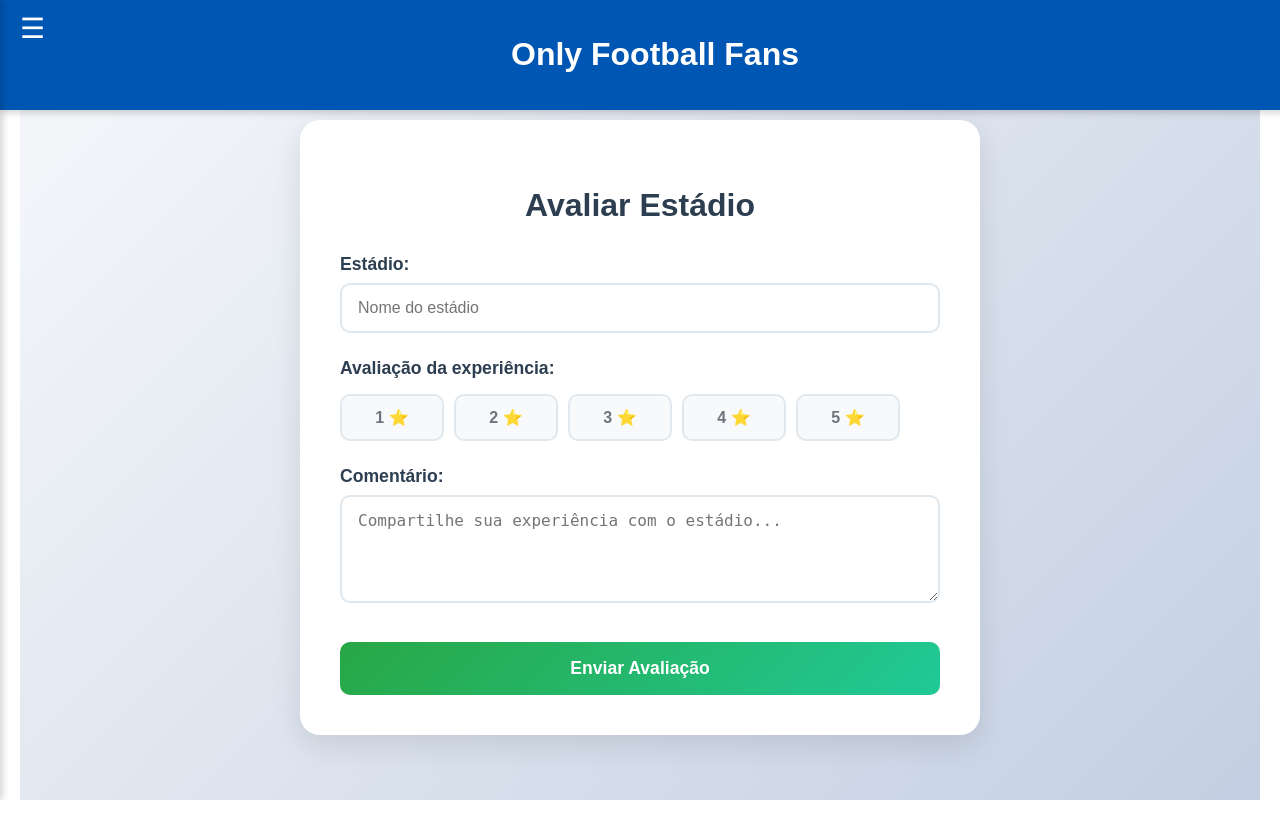
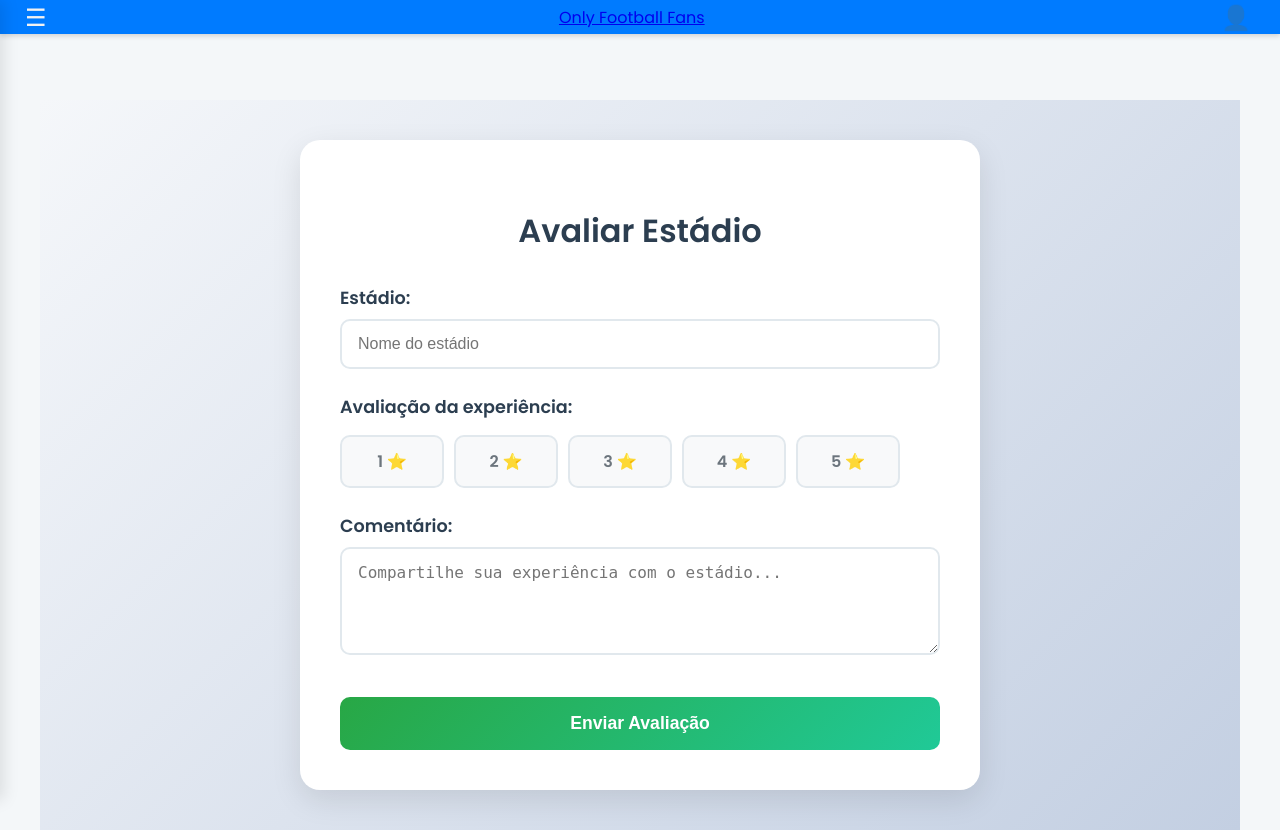
Before and after one commit to Amfgs/projeto-Only-Football-Fans, a Django app: page /emocao/nova-avaliacao/ in a window 1280 px wide. Before the commit the page ends 800 px from the top, so only its background shows below. Run offline with Django 5.2, Linux system fonts and the light colour scheme; a user stored in the database is signed in; data comes from the database, SQL or seed files in the repository; parts of the project's set-up code (start-up, migrations or seed data) failed here and were passed over.

Commit message:
base.html melhorado

```diff
--- a/templates/base.html
+++ b/templates/base.html
@@ -3,202 +3,259 @@
 <head>
     <meta charset="UTF-8">
     <title>OFF</title>
+    <link rel="preconnect" href="https://fonts.googleapis.com">
+    <link rel="preconnect" href="https://fonts.gstatic.com" crossorigin>
+    <link href="https://fonts.googleapis.com/css2?family=Poppins:wght@400;500;600;700&display=swap" rel="stylesheet">
+
+    {% block extra_head %}{% endblock %}
+
     <style>
-        /* Reset básico */
+        /* ===========================
+         * VARIÁVEIS DE DESIGN
+         * ===========================
+        */
+        :root {
+            --sidebar-width: 240px;
+
+            /* --- MUDANÇA AQUI --- */
+            --sidebar-bg: #004a99; /* De #1d2d35 para Azul Escuro */
+            /* --- FIM DA MUDANÇA --- */
+
+            --header-bg: var(--accent-blue);
+            --content-bg: #f4f7f9;
+            --text-light: #f1f1f1;
+            --text-dark: #1d2d35;
+            --accent-blue: #007bff;
+            --accent-blue-hover: #0069d9;
+            --border-color-light: #e1e8ed;
+        }
+
+        /* ===========================
+         * RESET BÁSICO E BODY
+         * ===========================
+        */
         body {
             margin: 0;
-    font-family: Arial, Helvetica, sans-serif;
+            font-family: 'Poppins', sans-serif;
             display: flex;
             height: 100vh;
-    transition: margin-left 0.3s ease;
+            background-color: var(--content-bg);
+            color: var(--text-dark);
+            transition: margin-left 0.3s cubic-bezier(0.4, 0, 0.2, 1);
         }
 
-/* Cabeçalho */
+        /* ===========================
+         * HEADER (BARRA SUPERIOR)
+         * ===========================
+        */
         .header {
             position: fixed;
             top: 0;
-    left: 200px; /* Posição inicial (com sidebar) */
-    width: calc(100% - 200px); /* Largura inicial */
-    background-color: #0056b3;
-    color: #ffffff;
-    padding: 15px;
-    text-align: center;
+            left: var(--sidebar-width);
+            width: calc(100% - var(--sidebar-width));
+            background-color: var(--header-bg);
+            color: var(--text-light);
+            box-shadow: 0 2px 5px rgba(0, 0, 0, 0.15);
+            padding: 15px 25px;
             z-index: 10;
-    box-shadow: 0 2px 8px rgba(0, 0, 0, 0.2);
-    transition: left 0.3s ease, width 0.3s ease;
+            transition: left 0.3s cubic-bezier(0.4, 0, 0.2, 1),
+                        width 0.3s cubic-bezier(0.4, 0, 0.2, 1);
+
+            display: flex;
+            align-items: center;
+            justify-content: space-between;
+            height: 34px;
         }
 
-/* ======================= */
-/* NOVO CSS ADICIONADO     */
-/* ======================= */
-/* Estiliza o link dentro do H1 */
-.header h1 a {
-    color: inherit; /* Herda a cor branca do .header */
-    text-decoration: none; /* Remove o sublinhado */
-    transition: color 0.3s ease;
-}
-.header h1 a:hover {
-    color: #ddd; /* Um hover sutil */
-}
-/* ======================= */
-/* FIM DO NOVO CSS         */
-/* ======================= */
-
-
-/* Estilo para o ícone "hambúrguer" */
-.menu-toggle {
-    position: absolute;
-    left: 15px;
-    top: 10px;
-    font-size: 28px;
-    color: white;
-    cursor: pointer;
-    z-index: 11;
-    padding: 5px;
-    line-height: 1;
+        .header h1 {
+           display: none;
         }
 
+        /* Ícone "Hambúrguer" */
+        .menu-toggle {
+            position: static;
+            font-size: 24px;
+            color: var(--text-light);
+            cursor: pointer;
+            transition: color 0.2s ease;
+        }
         .menu-toggle:hover {
-    color: #ddd;
+            color: #ffffff;
         }
 
-/* Sidebar */
+        /* ÍCONE DE PERFIL/CONFIGURAÇÕES */
+        .header-user-icon {
+            font-size: 1.5rem;
+            text-decoration: none;
+            color: var(--text-light);
+            display: flex;
+            align-items: center;
+            justify-content: center;
+            padding: 4px;
+            border-radius: 50%;
+            transition: color 0.2s ease, background-color 0.2s ease;
+        }
+        .header-user-icon:hover {
+            color: #ffffff;
+            background-color: var(--accent-blue-hover);
+        }
+
+        /* ===========================
+         * SIDEBAR (MENU LATERAL)
+         * ===========================
+        */
         .sidebar {
-    width: 200px;
-    background: linear-gradient(to bottom, #007bff, #3399ff);
-    color: #ffffff;
-    padding-top: 20px;
+            width: var(--sidebar-width);
+            background: var(--sidebar-bg);
+            color: var(--text-light);
             position: fixed;
             top: 0;
             bottom: 0;
-    box-shadow: 2px 0 8px rgba(0, 0, 0, 0.2);
-    transform: translateX(0); /* Começa visível */
-    transition: transform 0.3s ease;
+            box-shadow: 4px 0 15px rgba(0, 0, 0, 0.1);
+
+            transform: translateX(0);
+            transition: transform 0.3s cubic-bezier(0.4, 0, 0.2, 1);
             z-index: 20;
+
+            display: flex;
+            flex-direction: column;
+            padding: 0;
         }
 
-.sidebar p {
+        .sidebar-header {
+            padding: 20px 25px;
             text-align: center;
-    font-weight: bold;
-    margin-bottom: 15px;
-    color: #ffffff;
+            /* Linha divisória sutil para o novo azul */
+            border-bottom: 1px solid #0060c4;
+        }
+        .sidebar-header h2 {
+            margin: 0;
+            font-size: 1.5rem;
+            font-weight: 700;
+        }
+        .sidebar-header h2 a {
+            color: var(--text-light);
+            text-decoration: none;
+            letter-spacing: 1px;
         }
 
         .sidebar ul {
             list-style: none;
-    padding: 0;
+            padding: 15px;
+            margin: 0;
+            flex-grow: 1;
+            overflow-y: auto;
         }
 
         .sidebar ul li {
-    padding: 10px 15px;
-    transition: background-color 0.3s ease;
+            padding: 4px 0;
         }
 
-.sidebar ul li a,
-.sidebar ul li form button {
+        .sidebar-link {
             text-decoration: none;
-    color: #ffffff;
-    display: block;
-    width: 100%;
-    text-align: left;
+            color: var(--text-light);
             background: none;
             border: none;
             cursor: pointer;
-    font-size: 15px;
-    transition: color 0.3s ease, background-color 0.3s ease;
+            font-family: 'Poppins', sans-serif;
+            font-size: 0.95rem;
+            font-weight: 500;
+
+            display: flex;
+            align-items: center;
+            gap: 12px;
+
+            width: 100%;
+            text-align: left;
+            padding: 12px 15px;
+            border-radius: 8px;
+            transition: background-color 0.2s ease, color 0.2s ease;
         }
 
-.sidebar ul li:hover {
-    background-color: #66b3ff;
+        .sidebar-link:hover {
+            /* O hover agora é o azul MÉDIO, que se destaca no azul ESCURO */
+            background-color: var(--accent-blue);
+            color: #ffffff;
         }
 
-/* Conteúdo principal */
-.content {
-    margin-left: 200px; /* Margem inicial */
-    padding: 80px 20px 20px;
-    width: calc(100% - 200px);
-    transition: margin-left 0.3s ease;
+        .sidebar-link .icon {
+            font-size: 1.2rem;
+            width: 20px;
+            text-align: center;
         }
 
-/* ======================================= */
-/* ESTADOS DE MENU ESCONDIDO (TOGGLE) */
-/* ======================================= */
+        .sidebar ul li form {
+            margin: 0;
+        }
 
-/* Quando o 'body' tiver a classe '.sidebar-hidden' */
+        /* Divisória (hr) */
+        .sidebar hr {
+             border: 0;
+             border-top: 1px solid #0060c4; /* Mesmo tom da borda do header */
+             margin: 10px 0;
+        }
 
+        /* ===========================
+         * CONTEÚDO PRINCIPAL
+         * ===========================
+        */
+        .content {
+            margin-left: var(--sidebar-width);
+            padding: 100px 40px 40px;
+            width: calc(100% - var(--sidebar-width) - 80px);
+            transition: margin-left 0.3s cubic-bezier(0.4, 0, 0.2, 1),
+                        width 0.3s cubic-bezier(0.4, 0, 0.2, 1);
+            background-color: var(--content-bg);
+            box-sizing: border-box;
+        }
+
+        /* ===========================
+         * ESTADO DE MENU ESCONDIDO
+         * ===========================
+        */
         body.sidebar-hidden .sidebar {
-    /* Move a sidebar para fora da tela */
             transform: translateX(-100%);
         }
 
         body.sidebar-hidden .header {
-    /* Expande o header para ocupar 100% da tela */
             left: 0;
             width: 100%;
+            box-sizing: border-box;
         }
 
         body.sidebar-hidden .content {
-    /* Expande o conteúdo para ocupar 100% da tela */
             margin-left: 0;
             width: 100%;
         }
 
-/* ... (restante do seu CSS do modal e card) ... */
+        /* ===========================
+         * MODAL POPUP (Seu CSS original)
+         * ===========================
+        */
         .modal {
-    display: none;
-    position: fixed;
-    z-index: 100;
-    left: 0;
-    top: 0;
-    width: 100%;
-    height: 100%;
-    overflow: auto;
-    background-color: rgba(0,0,0,0.7);
+            display: none; position: fixed; z-index: 100;
+            left: 0; top: 0; width: 100%; height: 100%;
+            overflow: auto; background-color: rgba(0,0,0,0.7);
         }
-
         .modal-content {
-    background-color: #fefefe;
-    margin: 5% auto;
-    padding: 20px;
-    border-radius: 8px;
-    width: 80%;
-    max-width: 800px;
+            background-color: #fefefe; margin: 5% auto; padding: 20px;
+            border-radius: 8px; width: 80%; max-width: 800px;
         }
-
         .modal-header {
-    display: flex;
-    justify-content: space-between;
-    align-items: center;
-    margin-bottom: 10px;
+            display: flex; justify-content: space-between;
+            align-items: center; margin-bottom: 10px;
         }
-
         .close {
-    color: #aaa;
-    font-size: 28px;
-    font-weight: bold;
-    cursor: pointer;
+            color: #aaa; font-size: 28px; font-weight: bold; cursor: pointer;
         }
-
-.close:hover {
-    color: #000;
-}
-
+        .close:hover { color: #000; }
         .card {
-    border: 1px solid #ccc;
-    border-radius: 5px;
-    padding: 15px;
-    margin-bottom: 10px;
-    display: flex;
-    justify-content: space-between;
+            border: 1px solid #ccc; border-radius: 5px; padding: 15px;
+            margin-bottom: 10px; display: flex; justify-content: space-between;
             align-items: center;
         }
-
-.card button {
-    padding: 5px 10px;
-    cursor: pointer;
-}
+        .card button { padding: 5px 10px; cursor: pointer; }
     </style>
-    {% block extra_head %}{% endblock %}
 </head>
 
 <body class="sidebar-hidden">
@@ -206,25 +263,56 @@ body.sidebar-hidden .content {
     <div class="header">
         <span class="menu-toggle" id="menuToggle">&#9776;</span>
 
-        <h1>
-            <a href="{% url 'core:home' %}">Only Football Fans</a>
-        </h1>
+        <a href="{% url 'core:home' %}" title="Home">
+            Only Football Fans
+        </a>
+
+        <a href="{% url 'core:perfil' %}" class="header-user-icon" title="Configurações e Perfil">
+            👤
+        </a>
+
         </div>
 
     <div class="sidebar">
-        <p><strong>Menu</strong></p>
+        <div class="sidebar-header">
+            <h2><a href="{% url 'core:home' %}">O . F . F .</a></h2>
+        </div>
+
         <ul>
-            <li><a href="{% url 'core:avaliacao_inicio' %}">Avaliar Estádio</a></li>
-            <li><a href="#" onclick="abrirModal()">Avaliar Partida</a></li>
-            <li><a href="{% url 'core:lista_partidas' %}">Histórico</a></li>
-            <li><a href="{% url 'core:galeria' %}">Galeria</a></li>
-            <li><a href="{% url 'core:registrar_partida' %}">Registrar Partidas</a></li>
-            <li><a href="{% url 'core:lista_links' %}">Assistir jogos</a></li>
-            <li><a href="{% url 'core:perfil' %}">Configurações</a></li>
+            <li><a href="{% url 'core:home' %}" class="sidebar-link">
+                <span class="icon">🏠</span>Página Inicial
+            </a></li>
+            <li><a href="{% url 'core:registrar_partida' %}" class="sidebar-link">
+                <span class="icon">➕</span>Registrar Partida
+            </a></li>
+            <li><a href="{% url 'core:lista_partidas' %}" class="sidebar-link">
+                <span class="icon">📊</span>Histórico
+            </a></li>
+            <li><a href="{% url 'core:avaliacao_inicio' %}" class="sidebar-link">
+                <span class="icon">⭐</span>Avaliar Estádio
+            </a></li>
+            <li><a href="{% url 'core:galeria' %}" class="sidebar-link">
+                <span class="icon">📸</span>Galeria
+            </a></li>
+            <li><a href="{% url 'core:lista_links' %}" class="sidebar-link">
+                <span class="icon">🔗</span>Assistir Jogos
+            </a></li>
+
+            <li><a href="#" onclick="abrirModal()" class="sidebar-link">
+                <span class="icon">🏟️</span>Avaliar Partida
+            </a></li>
+
+            <hr>
+
+            <li><a href="{% url 'core:perfil' %}" class="sidebar-link">
+                <span class="icon">⚙️</span>Configurações
+            </a></li>
             <li>
                 <form action="{% url 'core:logout' %}" method="post">
                     {% csrf_token %}
-                    <button type="submit">Sair</button>
+                    <button type"submit" class="sidebar-link">
+                        <span class="icon">🚪</span>Sair
+                    </button>
                 </form>
             </li>
         </ul>
```
Lines whose indentation alone changed are shown as unchanged.
